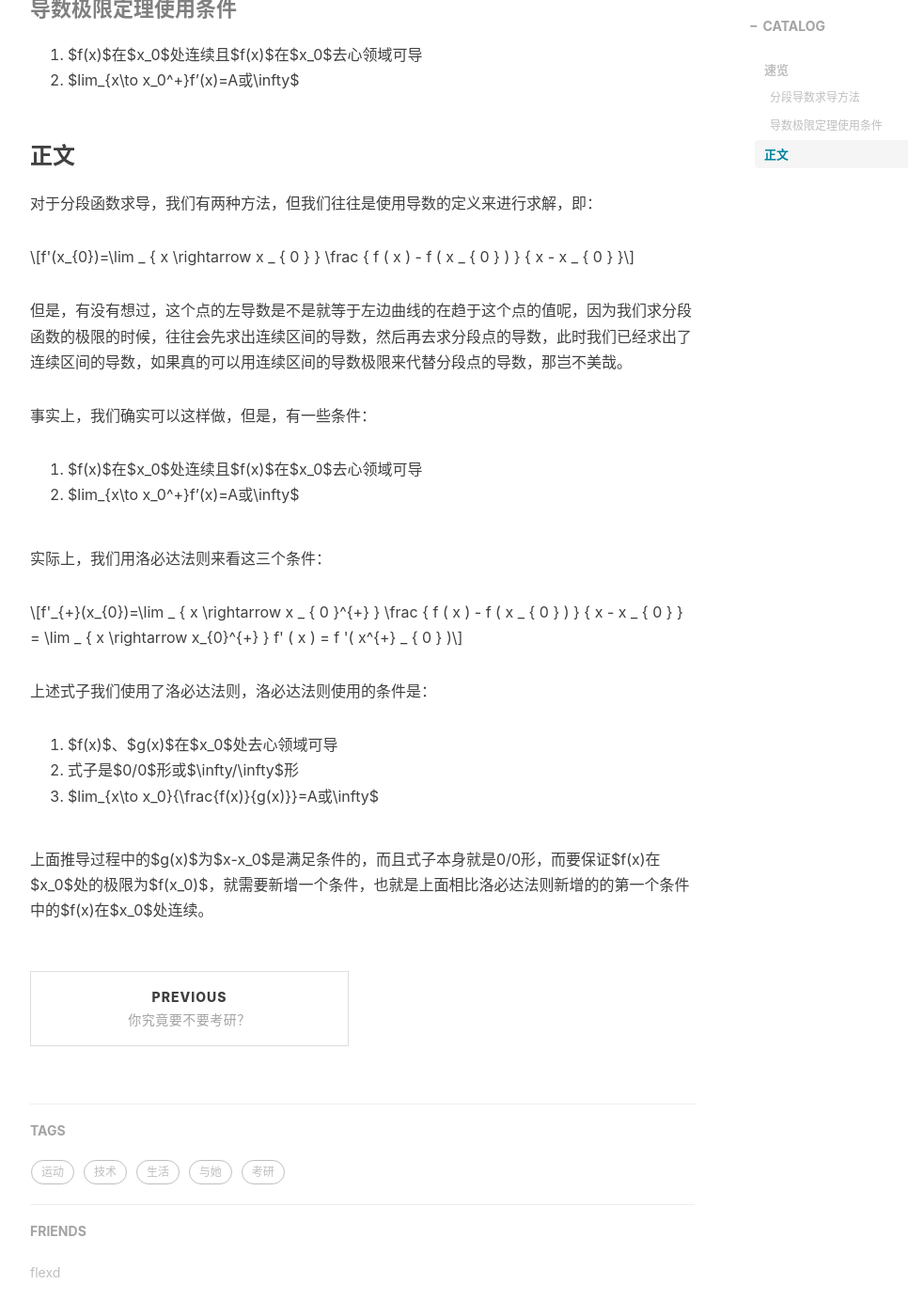
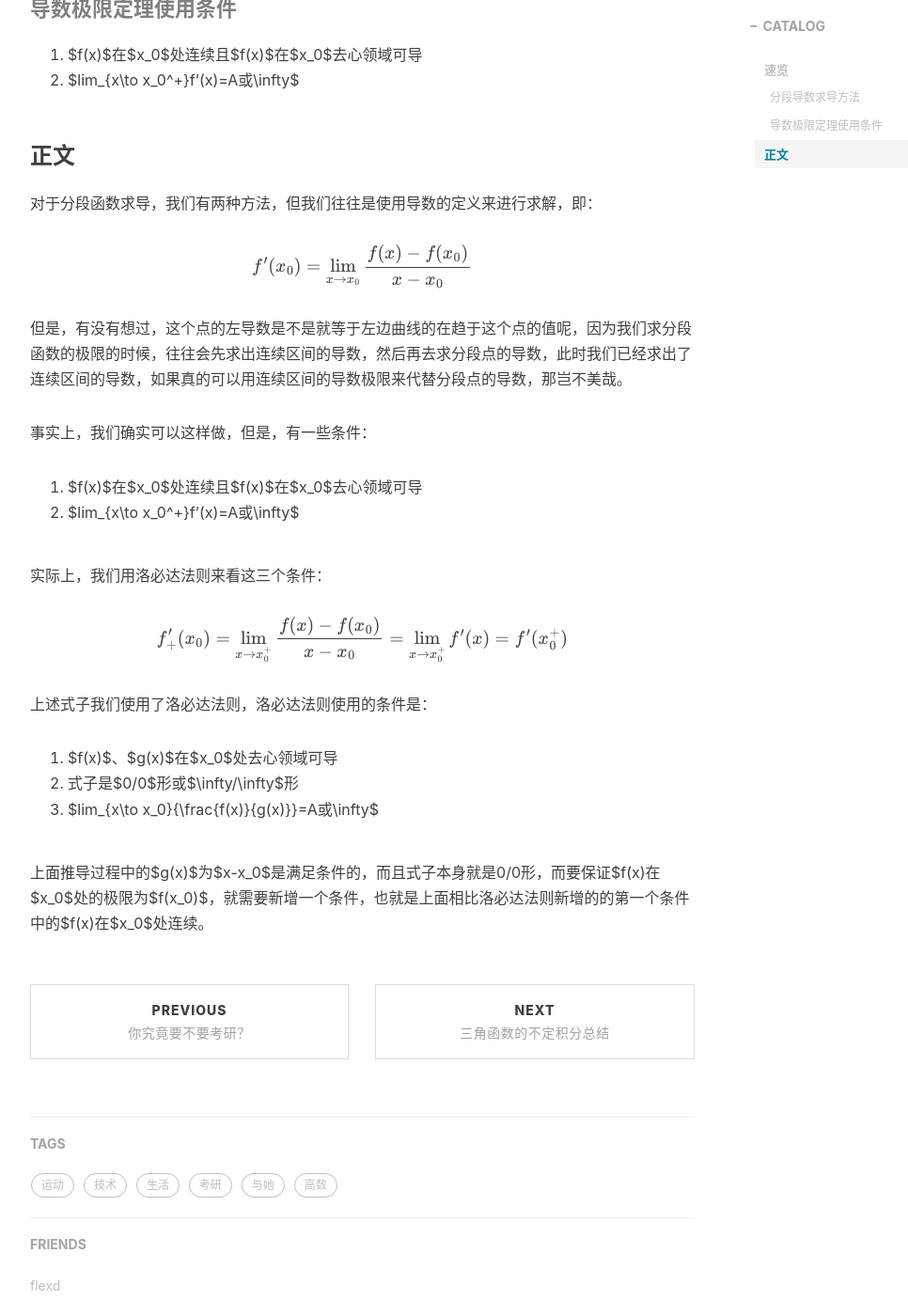
Before and after one commit to MasterKe2003/blog, a Jekyll site: the page built from _posts/2024-07-20-derivative_limit_theorem.md, in a window 1280 px wide and 1400 px high, scrolled down 570 px. Shown: the whole window at 94% size, without its empty margins (233-1199 px from the left). Built offline with Jekyll 4.4.1, drawn with Linux system fonts in a browser that asks for light colours; nearby versions of some CDN libraries; formulas are drawn with MathJax 3; comment, search, counter and statistics services are not loaded.

Commit message:
公式支持

```diff
--- a/_layouts/post.html
+++ b/_layouts/post.html
@@ -5,7 +5,9 @@
 <!-- Image to hack wechat -->
 <!-- <img src="/img/icon_wechat.png" width="0" height="0"> -->
 <!-- <img src="{{ site.baseurl }}/{% if page.header-img %}{{ page.header-img }}{% else %}{{ site.header-img }}{% endif %}" width="0" height="0"> -->
-
+<script type="text/javascript" async
+  src="https://cdn.mathjax.org/mathjax/latest/MathJax.js?config=TeX-MML-AM_CHTML">
+</script>
 <!-- Post Header -->
 {% include intro-header.html type='post' %}
 
--- /dev/null
+++ b/_posts/2024-07-21-indefinite_integration_of_trigonometric_functions.md
@@ -0,0 +1,14 @@
+---
+layout: post
+title: "三角函数的不定积分总结"
+date: 2024-07-21 15:03:00 +0800
+author: 柯大师
+header-style: text
+tags:
+    - 考研
+    - 高数
+    - 三角函数
+    - 不定积分
+---
+
+一次函数
```
